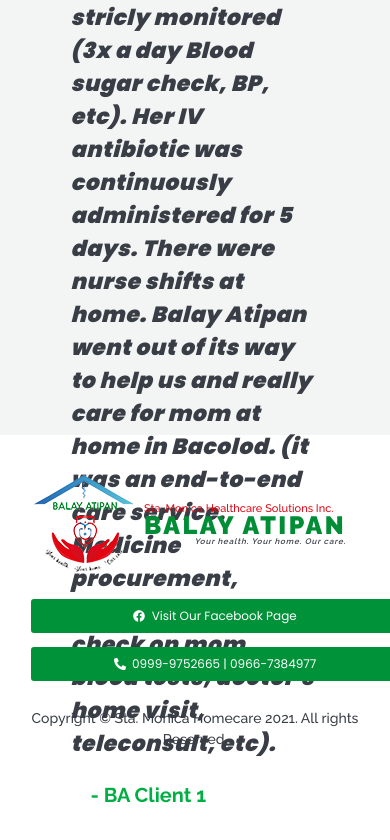
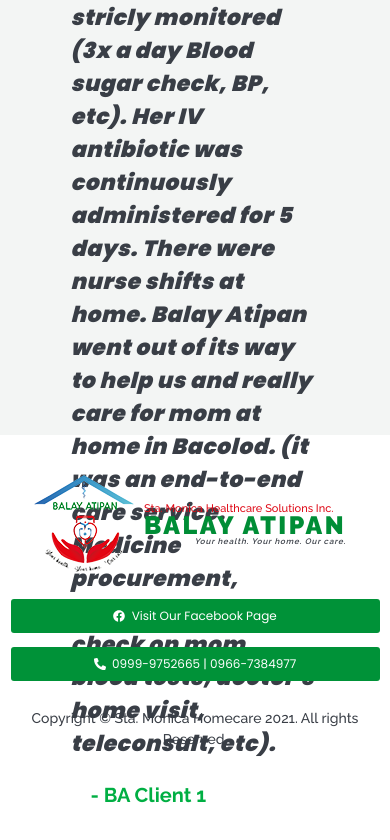
Before and after one commit to felcon2857/smh-website, a React (Create React App) app: page /testimonials/reviews/1 in a window 390 px wide. Shown: the part 461-1301 px from the top of the page. Built offline with nearby package versions, Linux system fonts and the light colour scheme.

Commit message:
update on footer menu layout in media query

```diff
--- a/src/styles/mediaquery.css
+++ b/src/styles/mediaquery.css
@@ -184,7 +184,6 @@
     display: flex;
     justify-content: center;
     align-items: center;
-    margin: 0 20px;
   }
   .footer-brand-section-text {
     text-align: center;
```
